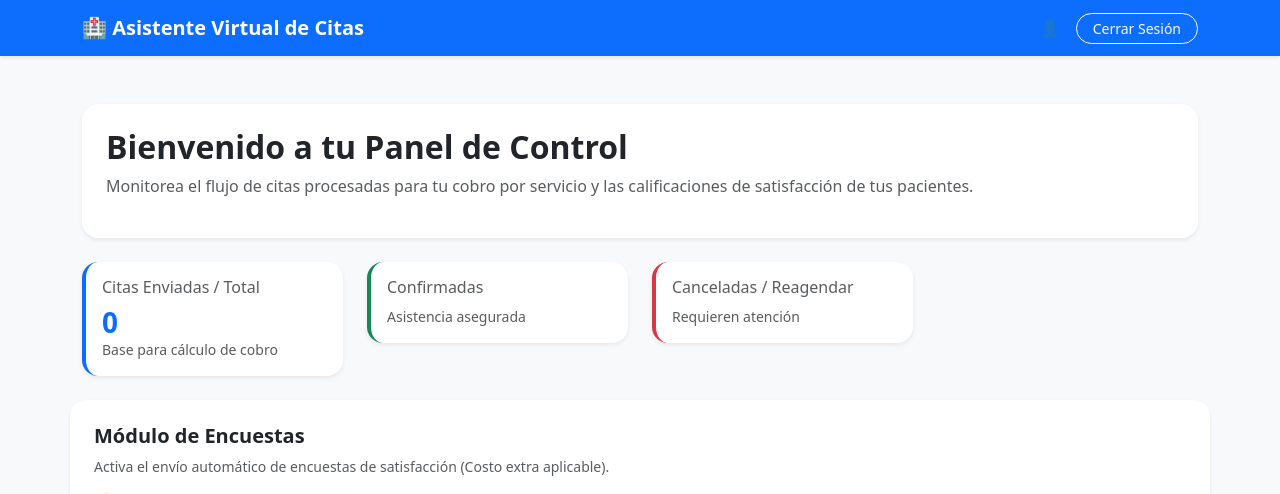
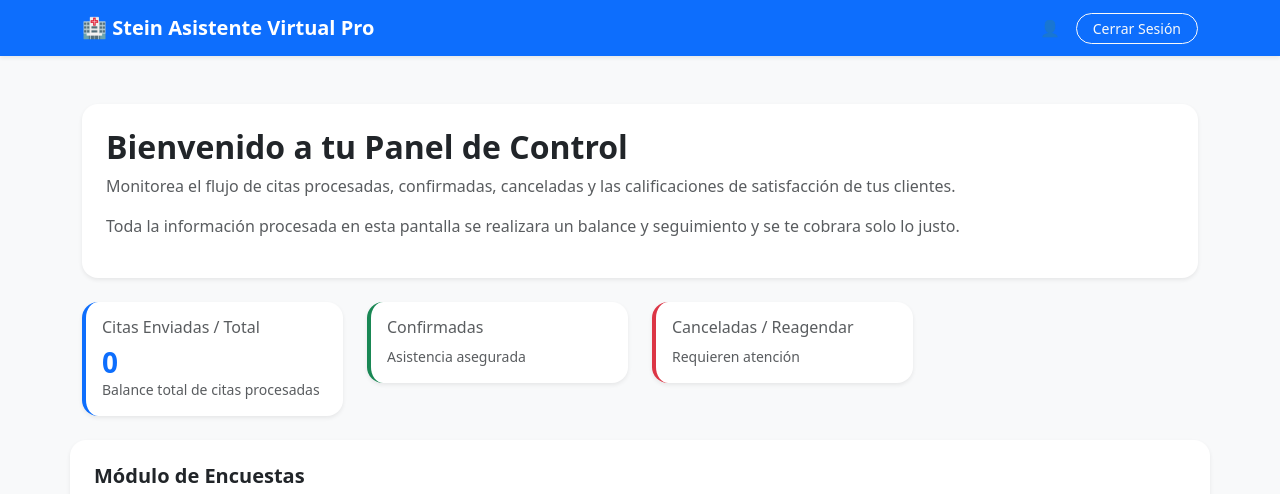
Before and after one commit to gerard24zam-netizen/asistente_virtual, a Flask app: page / in a window 1280 px wide. Shown: the top 494 px of the page. Run offline with Flask 3, Linux system fonts and the light colour scheme; the visitor is signed in with stand-in values (Sample User, id 1).

Commit message:
Revise dashboard text for appointments and billing
Updated the dashboard text for clarity and accuracy.

```diff
--- a/templates/dashboard.html
+++ b/templates/dashboard.html
@@ -9,7 +9,7 @@
 <body class="bg-light">
     <nav class="navbar navbar-expand-lg navbar-dark bg-primary shadow-sm">
         <div class="container">
-            <a class="navbar-brand fw-bold" href="#">🏥 Asistente Virtual de Citas</a>
+            <a class="navbar-brand fw-bold" href="#">🏥 Stein Asistente Virtual Pro</a>
             <div class="d-flex align-items-center">
                 <span class="text-white me-3 d-none d-md-inline">👤 {{ user.name if user.name else user.id }}</span>
                 <a href="/logout" class="btn btn-outline-light btn-sm rounded-pill px-3">Cerrar Sesión</a>
@@ -22,7 +22,8 @@
             <div class="col-12">
                 <div class="p-4 bg-white rounded-4 shadow-sm border-0 mb-4">
                     <h2 class="fw-bold text-dark">Bienvenido a tu Panel de Control</h2>
-                    <p class="text-muted">Monitorea el flujo de citas procesadas para tu cobro por servicio y las calificaciones de satisfacción de tus pacientes.</p>
+                    <p class="text-muted">Monitorea el flujo de citas procesadas, confirmadas, canceladas y las calificaciones de satisfacción de tus clientes.</p>
+                    <p class="text-muted">Toda la información procesada en esta pantalla se realizara un balance y seguimiento y se te cobrara solo lo justo.</p>
                 </div>
             </div>
         </div>
@@ -34,7 +35,7 @@
                 <div class="card border-0 shadow-sm rounded-4 p-3 bg-white border-start border-primary border-4">
                     <h6 class="text-muted">Citas Enviadas / Total</h6>
                     <h3 class="fw-bold text-primary mb-0">{{ datos.citas_enviadas }}</h3>
-                    <small class="text-muted">Base para cálculo de cobro</small>
+                    <small class="text-muted">Balance total de citas procesadas</small>
                 </div>
             </div>
 
```
